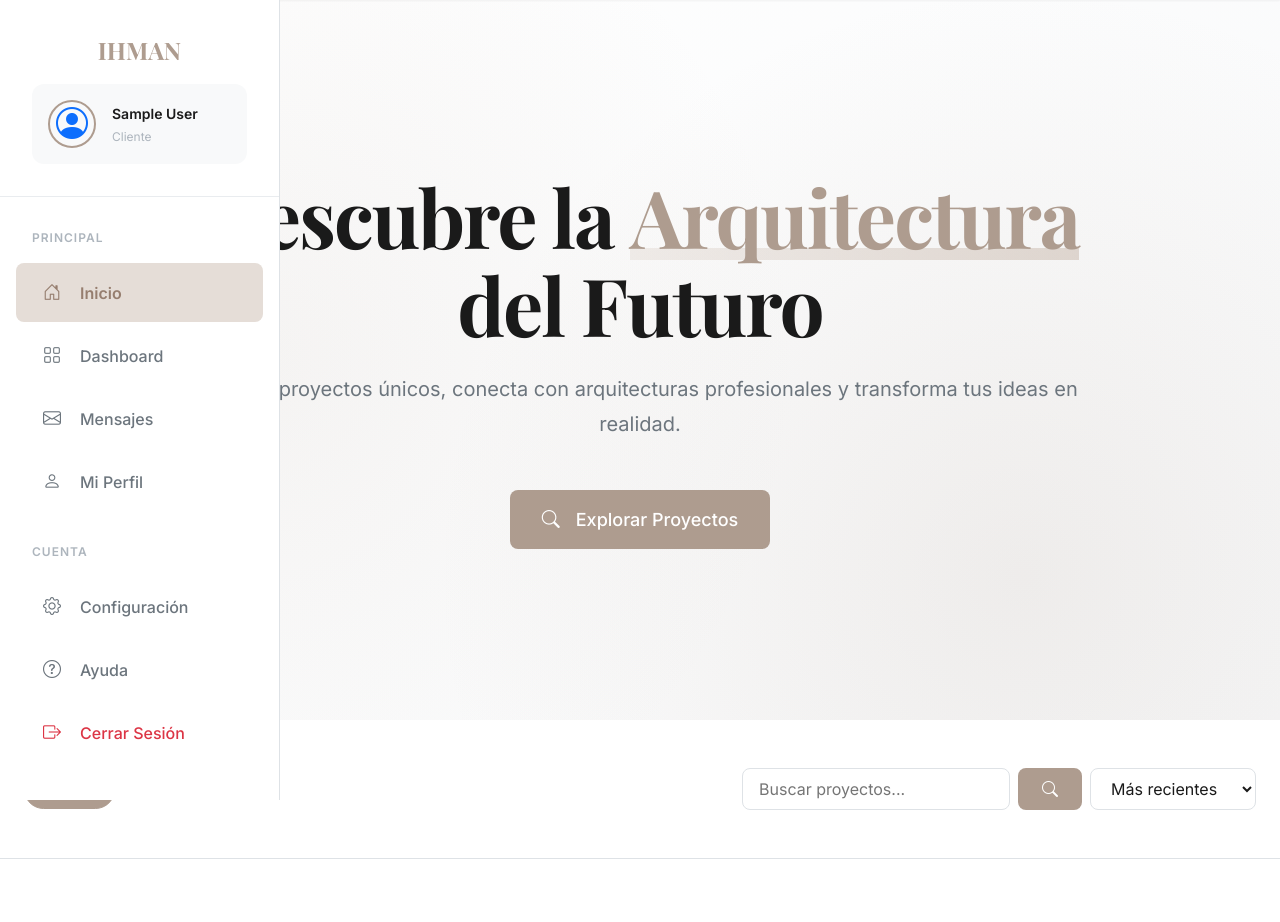
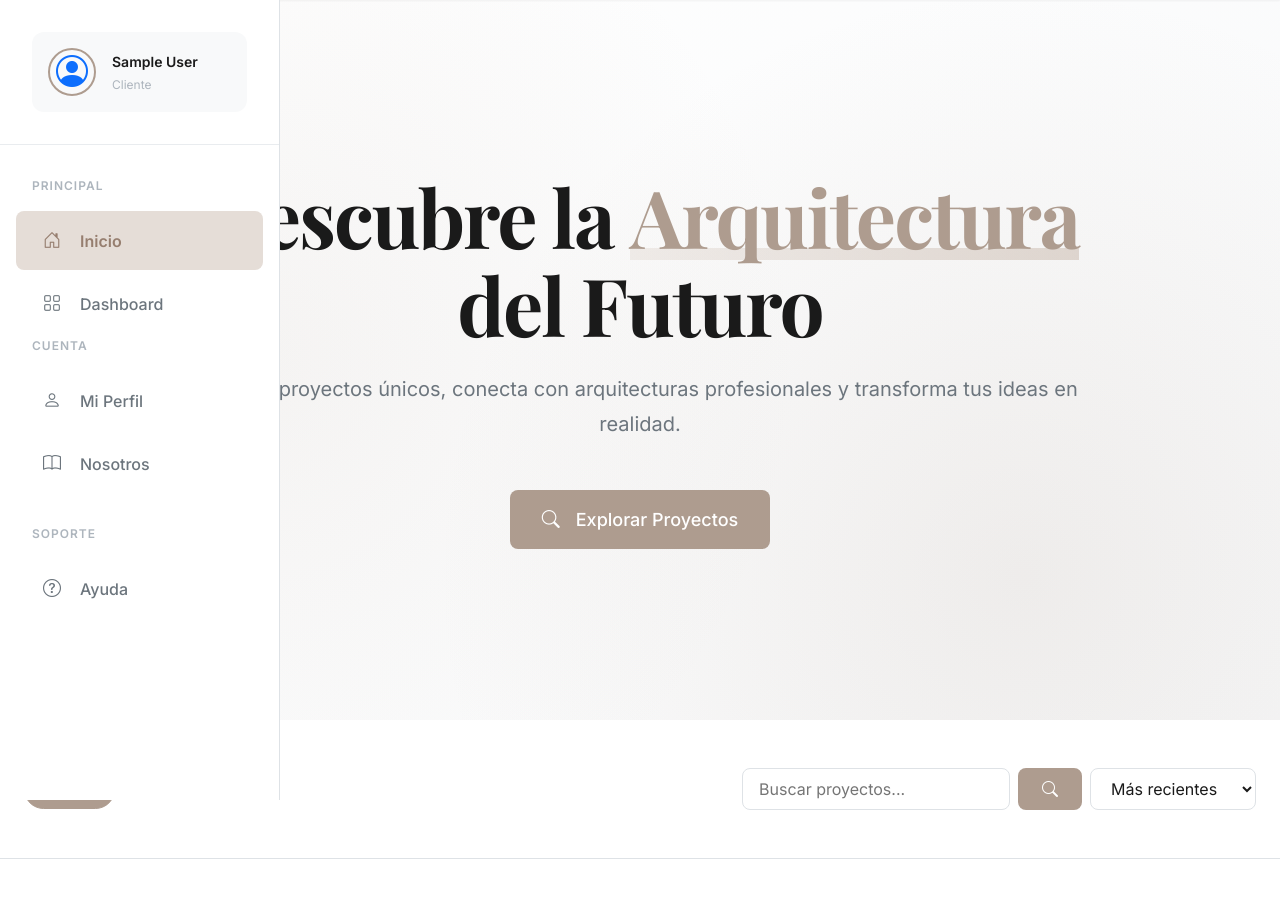
Before and after one commit to Khaus-Drako/Vulcano, a Django app: page / in a window 1280 px wide. Shown: the part 81-1003 px from the top of the page. Run offline with Django 5.2, Linux system fonts and the light colour scheme; the visitor is signed in with stand-in values (Sample User, id 1); data comes from the database, SQL or seed files in the repository; data that the repository does not hold is empty.

Commit message:
Actualización completa del proyecto

```diff
--- a/vulcano/management/commands/load_sample_data.py
+++ b/vulcano/management/commands/load_sample_data.py
@@ -680,7 +680,7 @@ Infraestructura industrial que establece nuevos estándares de eficiencia operat
         self.stdout.write('     Usuario: admin')
         self.stdout.write('     Contraseña: admin123')
         self.stdout.write('   Arquitectos:')
-        self.stdout.write('     Usuario: arquitecto1, arquitecto2, arquitecto3')
+        self.stdout.write('     Usuario: jhilariop')
         self.stdout.write('     Contraseña: arquitecto123')
         self.stdout.write('   Clientes:')
         self.stdout.write('     Usuario: cliente1, cliente2, cliente3, cliente4')
--- a/vulcano/models.py
+++ b/vulcano/models.py
@@ -38,7 +38,7 @@ class UserProfile(models.Model):
         blank=True,
         null=True,
         verbose_name='Teléfono',
-        help_text='Formato: +56 9 1234 5678'
+        help_text='Formato: +51 999 888 666'
     )
     company = models.CharField(
         max_length=200,
--- a/vulcano/templates/partials/_sidebar.html
+++ b/vulcano/templates/partials/_sidebar.html
@@ -1,14 +1,6 @@
 {% load static %}
 
 <div class="sidebar-header">
-    <div class="sidebar-logo">
-        <a href="{% url 'vulcano:home' %}"
-           class="text-decoration-none text-primary-custom"
-           aria-label="Ir al inicio">
-            IHMAN
-        </a>
-    </div>
-
     {% if user.is_authenticated %}
     <div class="sidebar-user">
         {% if user.profile.avatar %}
@@ -52,20 +44,7 @@
                     <span class="nav-text">Dashboard</span>
                 </a>
             </div>
-
-            <div class="nav-item">
-                <a href="{% url 'vulcano:inbox' %}"
-                   class="nav-link-dashboard {% if 'inbox' in request.resolver_match.url_name or 'message' in request.resolver_match.url_name %}active{% endif %}"
-                   {% if 'inbox' in request.resolver_match.url_name %}aria-current="page"{% endif %}>
-                    <span class="nav-icon"><i class="bi bi-envelope" aria-hidden="true"></i></span>
-                    <span class="nav-text">Mensajes</span>
-                    {% if unread_messages_count|default:0 > 0 %}
-                        <span class="nav-badge" aria-label="{{ unread_messages_count }} mensajes sin leer">
-                            {{ unread_messages_count }}
-                        </span>
-                    {% endif %}
-                </a>
-            </div>
+            <div class="nav-section-title">Cuenta</div>
 
             <div class="nav-item">
                 <a href="{% url 'vulcano:profile' %}"
@@ -75,34 +54,15 @@
                     <span class="nav-text">Mi Perfil</span>
                 </a>
             </div>
+
+            <div class="nav-item">
+                <a href="#" class="nav-link-dashboard">
+                    <span class="nav-icon"><i class="bi bi-book" aria-hidden="true"></i></span>
+                    <span class="nav-text">Nosotros</span>
+                </a>
+            </div>
         {% endif %}
     </div>
-
-    <!-- Sección Proyectos (solo arquitectos y admin) -->
-    {% if user.is_authenticated %}
-        {% if user.profile.is_arquitecto or user.profile.is_admin %}
-        <div class="nav-section">
-            <div class="nav-section-title">Proyectos</div>
-
-            <div class="nav-item">
-                <a href="{% url 'vulcano:project_create' %}"
-                   class="nav-link-dashboard {% if request.resolver_match.url_name == 'project_create' %}active{% endif %}"
-                   {% if request.resolver_match.url_name == 'project_create' %}aria-current="page"{% endif %}>
-                    <span class="nav-icon"><i class="bi bi-plus-circle" aria-hidden="true"></i></span>
-                    <span class="nav-text">Nuevo Proyecto</span>
-                </a>
-            </div>
-
-            <div class="nav-item">
-                <a href="{% url 'vulcano:home' %}?arquitecto={{ user.id }}"
-                   class="nav-link-dashboard">
-                    <span class="nav-icon"><i class="bi bi-folder" aria-hidden="true"></i></span>
-                    <span class="nav-text">Mis Proyectos</span>
-                </a>
-            </div>
-        </div>
-        {% endif %}
-    {% endif %}
 
     <!-- Sección Administración (solo admin) -->
     {% if user.is_authenticated %}
@@ -131,6 +91,13 @@
                     <i class="bi bi-box-arrow-up-right ms-auto" aria-hidden="true" style="font-size: 0.75rem;"></i>
                 </a>
             </div>
+
+            <div class="nav-item">
+                <a href="#" class="nav-link-dashboard">
+                    <span class="nav-icon"><i class="bi bi-book" aria-hidden="true"></i></span>
+                    <span class="nav-text">Nosotros</span>
+                </a>
+            </div>
         </div>
         {% endif %}
     {% endif %}
@@ -138,27 +105,12 @@
     <!-- Sección Cuenta -->
     {% if user.is_authenticated %}
     <div class="nav-section">
-        <div class="nav-section-title">Cuenta</div>
-
-        <div class="nav-item">
-            <a href="#" class="nav-link-dashboard">
-                <span class="nav-icon"><i class="bi bi-gear" aria-hidden="true"></i></span>
-                <span class="nav-text">Configuración</span>
-            </a>
-        </div>
+        <div class="nav-section-title">Soporte</div>
 
         <div class="nav-item">
             <a href="#" class="nav-link-dashboard">
                 <span class="nav-icon"><i class="bi bi-question-circle" aria-hidden="true"></i></span>
                 <span class="nav-text">Ayuda</span>
-            </a>
-        </div>
-
-        <div class="nav-item">
-            <a href="{% url 'vulcano:logout' %}"
-               class="nav-link-dashboard text-danger">
-                <span class="nav-icon"><i class="bi bi-box-arrow-right" aria-hidden="true"></i></span>
-                <span class="nav-text">Cerrar Sesión</span>
             </a>
         </div>
     </div>
@@ -178,6 +130,13 @@
                 <span class="nav-text">Registrarse</span>
             </a>
         </div>
+
+        <div class="nav-item">
+            <a href="#" class="nav-link-dashboard">
+                <span class="nav-icon"><i class="bi bi-book" aria-hidden="true"></i></span>
+                <span class="nav-text">Nosotros</span>
+            </a>
+        </div>
     </div>
     {% endif %}
 </nav>
```
Also changed, not shown: vulcano/templates/projects/project_detail.html (+30 -4 lines).
